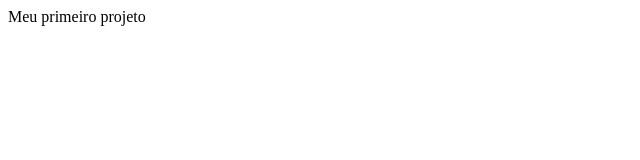
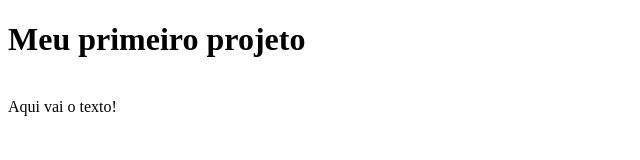
Before and after one commit to NicolasASC/curso-git-e-github-v2, a plain HTML site: page index.html in a window 1280 px wide. Shown: the whole page, without its empty margins (0-640 px from the left). Drawn offline with Linux system fonts and the light colour scheme.

Commit message:
Agora tem título e corpo de texto

```diff
--- a/index.html
+++ b/index.html
@@ -3,5 +3,7 @@
   <head>
     <title>Meu primeiro projeto</title>
   </head>
-  <body>Meu primeiro projeto</body>
+  <body><h1>Meu primeiro projeto</h1><br>
+  Aqui vai o texto!
+  </body>
 </html>
```
